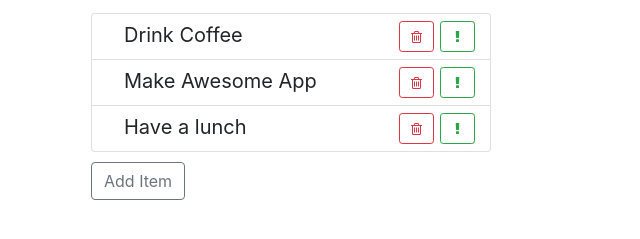
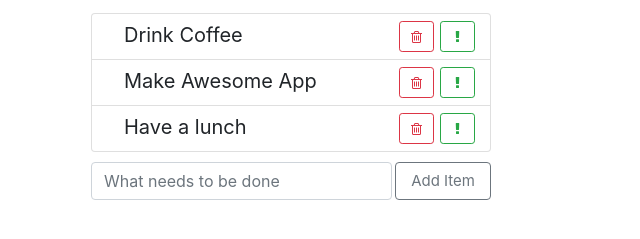
Before and after one commit to whorules/todo-list, a React app: page / in a window 1280 px wide. Shown: the part 145-384 px from the top of the page, without its empty margins (349-989 px from the left). Built offline with nearby package versions, Linux system fonts and the light colour scheme.

Commit message:
Added opportunity to add items

```diff
--- a/src/components/item-add-form/item-add-form.css
+++ b/src/components/item-add-form/item-add-form.css
@@ -1,3 +1,13 @@
 .item-add-form {
   margin-top: 10px;
 }
+
+.item-add-form input {
+  margin-right: 3px;
+}
+
+.item-add-form button {
+  padding: 5px 15px;
+  font-size: 15px;
+  flex: none;
+}
--- a/src/components/item-add-form/item-add-form.js
+++ b/src/components/item-add-form/item-add-form.js
@@ -3,15 +3,35 @@ import React, { Component} from 'react';
 import './item-add-form.css';
 
 export default class ItemAddForm extends Component {
+
+  state = {
+    label: ''
+  };
+
+  onLabelChange = (event) => {
+    this.setState({
+      label: event.target.value
+    });
+  };
+
+  onSubmit = (event) => {
+    event.preventDefault();
+    this.props.onItemAdded(this.state.label)
+  }
+
   render() {
     return (
-      <div className="item-add-form">
+      <form className="item-add-form d-flex"
+            onSubmit={ this.onSubmit }>
+        <input type="text"
+        className="form-control"
+        onChange={ this.onLabelChange }
+        placeholder="What needs to be done" />
         <button
-        className="btn btn-outline-secondary"
-        onClick={ () => this.props.onItemAdded('Hello world') }>
+        className="btn btn-outline-secondary">
           Add Item
         </button>
-      </div>
+      </form>
     );
   };
 }
```
